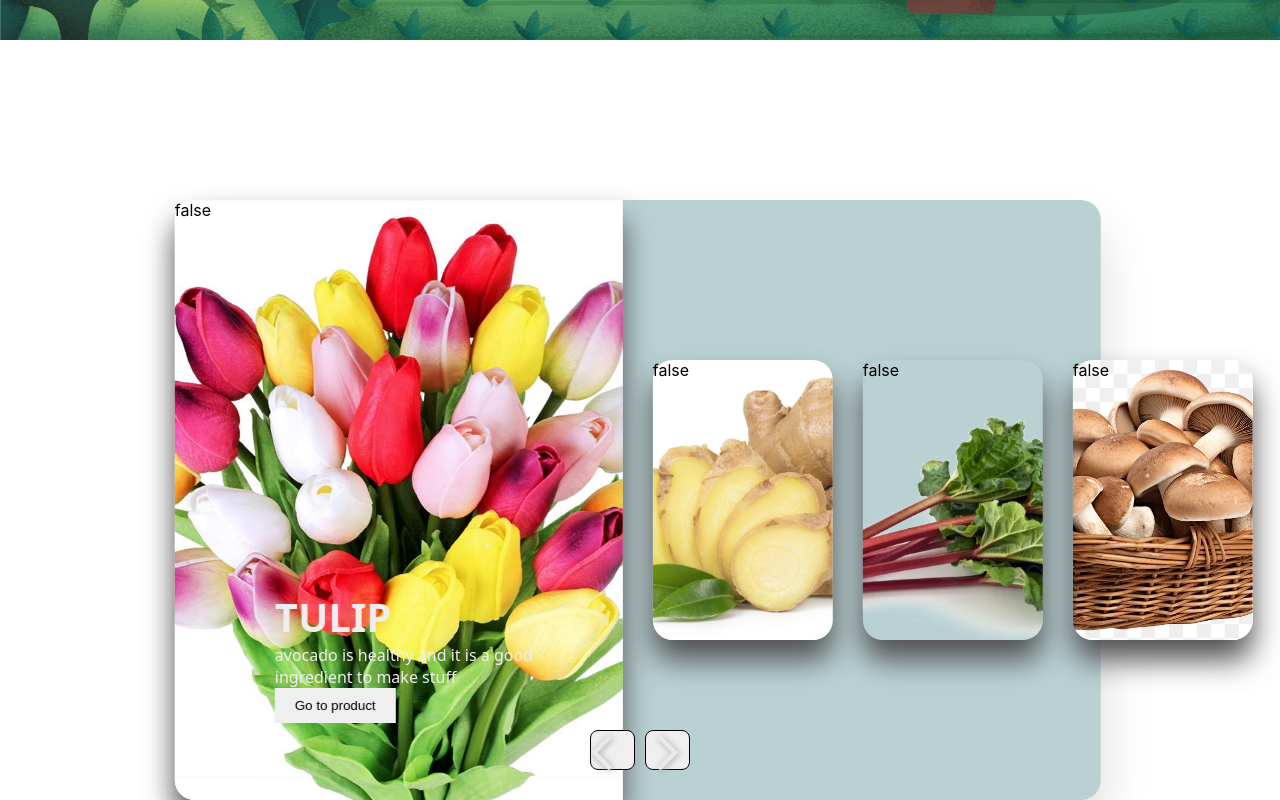
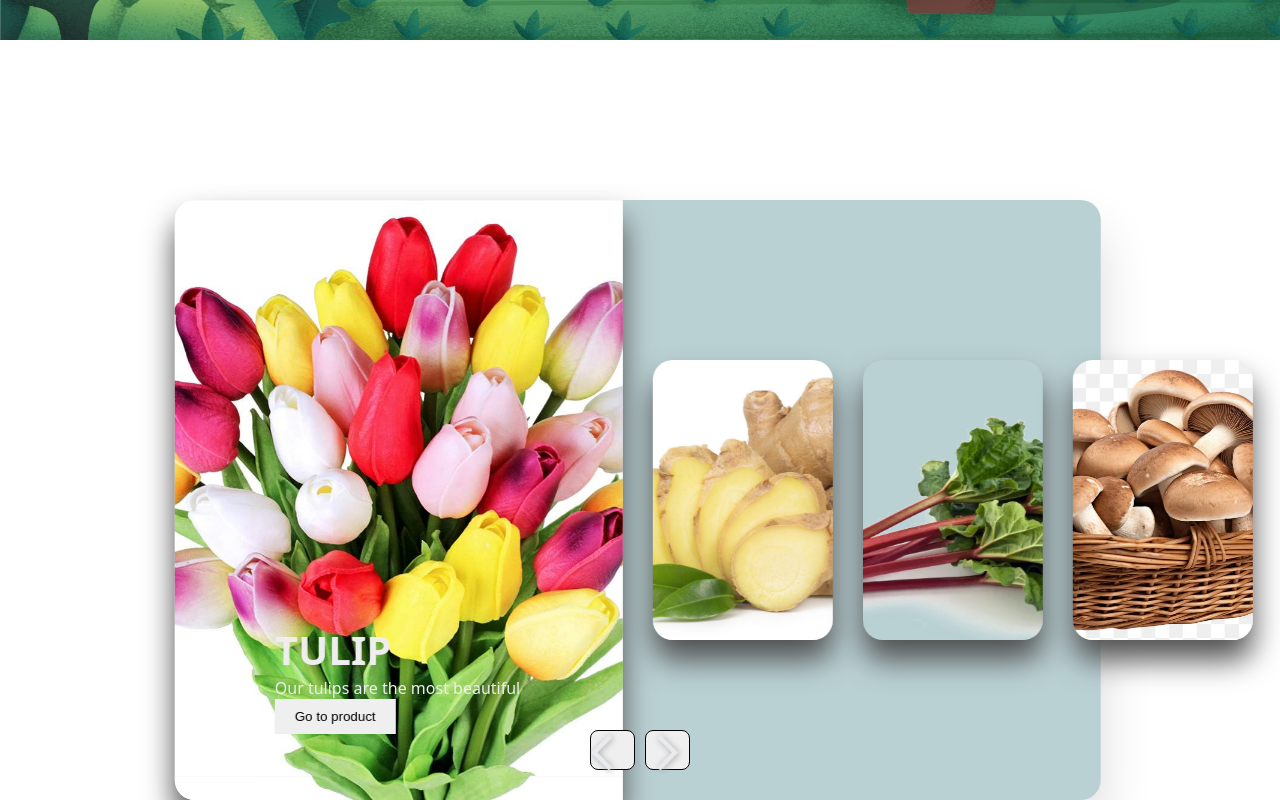
Before and after one commit to matanpost/farmers_garden, a React (Create React App) app: page / in a window 1280 px wide. Shown: the part 460-1260 px from the top of the page. Built offline with nearby package versions, Linux system fonts and the light colour scheme.

Commit message:
carousel, controler and productsContext are complete.

```diff
--- a/package.json
+++ b/package.json
@@ -18,7 +18,7 @@
     "web-vitals": "^2.1.4"
   },
   "scripts": {
-    "start": "PORT=4000 react-scripts start ",
+    "start": "set PORT=4000 && react-scripts start ",
     "build": "react-scripts build",
     "test": "react-scripts test",
     "eject": "react-scripts eject"
@@ -40,5 +40,9 @@
       "last 1 firefox version",
       "last 1 safari version"
     ]
+  },
+  "devDependencies": {
+    "@babel/plugin-proposal-private-property-in-object": "^7.21.11",
+    "cross-env": "^7.0.3"
   }
 }
--- a/src/components/carousel/Carousel.tsx
+++ b/src/components/carousel/Carousel.tsx
@@ -1,36 +1,20 @@
 /* eslint-disable no-useless-concat */
-import { FC, PropsWithChildren, useRef } from "react"
+import { FC, useRef } from "react"
 import styles from "./Carousel.module.css"
 import rightArrow from '../../assets/arrow_forward.png'
 import leftArrow from '../../assets/arrow_back.png'
-import { useCarousel } from "../../context/CarouselContext"
-import * as data from "../../data/items.json"
-
-const itemsString = JSON.stringify(data);
-const items = JSON.parse(itemsString).items
+import { ProductType } from "./Item"
 
 type CarouselProps = {
-    goToNextSlide: () => void
-    goToPrevSlide: () => void
-    currentIndex: number
-    items: Item[]
-    element?: HTMLDivElement | null
+    productsList: ProductType[]
 }
 
-type Item = {
-    id: number;
-    name: string;
-    price: string;
-    imgUrl?: string;
-    measurementUnit?: string;
-}
+const Carousel: FC<CarouselProps> = ({productsList }) => {
 
-const Carousel: FC<any> = () => {
-    const el = useRef< HTMLDivElement | null >(null);
-    const { goToNextSlide, goToPrevSlide, currentIndex } = useCarousel();
+    const el = useRef<HTMLDivElement | null>(null);
+    let currentIndex = 0;
 
     const handleNextSlide = () => {
-        goToNextSlide();
         const slide = el.current;
         !slide ? console.log('element with class slide was not selected')
             :
@@ -38,7 +22,6 @@ const Carousel: FC<any> = () => {
     };
 
     const handlePrevSlide = () => {
-        goToPrevSlide();
         const slide = el.current;
         !slide ? console.log('element with class slide was not selected')
             :
@@ -51,47 +34,19 @@ const Carousel: FC<any> = () => {
         <section className={styles.section} >
             <div className={styles.container}>
                 <div className={styles.slide} ref={el} >
-                {items.map((slide: Item, index: number) => (
+                    {productsList.map((slide: ProductType, index: number) => (
                         <div key={index} className={index === currentIndex ? [styles.item, styles.active].join(' ') : styles.item} style={{ backgroundImage: `url(${slide.imgUrl})` }}>
-                        { index === currentIndex ? 'true': 'false' }
+                            {/* {index === currentIndex ? 'true' : 'false'} */}
 
                             <div className={styles.content}>
                                 <div className={styles.name}>{slide.name}</div>
-                        <div>avocado is healthy and it is a good ingredient to make stuff</div>
+                                <div>{slide.wordsToSale}</div>
                                 <button>Go to product</button>
                             </div>
                         </div>
                     )
                     )}
 
-                {/* <div className={[styles.item, styles.active].join(' ')}>
-                    <div className={styles.content}>
-                        <div className={styles.name}>Tulips</div>
-                        <div>avocado is healthy and it is a good ingredient to make stuff</div>
-                        <button>Go to product</button>
-                    </div>
-                </div>
-                <div className={styles.item}>
-                    <div className={styles.content}>
-                        <div className={styles.name}>Ginger</div>
-                        <div>avocado is healthy and it is a good ingredient to make stuff</div>
-                        <button>Go to product</button>
-                    </div>
-                </div>
-                <div className={styles.item}>
-                    <div className={styles.content}>
-                        <div className={styles.name}>Rabarber</div>
-                        <div>avocado is healthy and it is a good ingredient to make stuff</div>
-                        <button>Go to product</button>
-                    </div>
-                </div>
-                <div className={styles.item}>
-                    <div className={styles.content}>
-                        <div className={styles.name}>Mushrooms</div>
-                        <div>avocado is healthy and it is a good ingredient to make stuff</div>
-                        <button>Go to product</button>
-                    </div>
-                </div> */}
                 </div>
             </div>
             <div className={styles.button}>
--- a/src/components/carousel/CarouselControler.tsx
+++ b/src/components/carousel/CarouselControler.tsx
@@ -1,57 +1,17 @@
-import React, { FC, PropsWithChildren, ReactNode } from 'react';
+import React, { FC } from 'react';
 import Carousel from "./Carousel";
-import { useCarousel } from '../../context/CarouselContext';
-import * as data from "../../data/items.json"
-
-const itemsString = JSON.stringify(data);
-const items = JSON.parse(itemsString).items
+import { useProducts } from '../../context/ProductsContext';
 
 
-type Item = {
-    id: number;
-    name: string;
-    price: string;
-    imgUrl: string;
-    measurementUnit?: string;
-}
-
-
-// type CarouselControlerProps<P = unknown> = P & { children?: ReactNode } & {};
 
 const CarouselControler: FC<any> = () => {
 
-  const { goToNextSlide, goToPrevSlide, currentIndex } = useCarousel();
-  console.log('test: carouselControler');
-
-  // let next = document.querySelector('.next')
-  // let prev = document.querySelector('#left-arrow')
-
-  // next !== null ?
-  // next.addEventListener('click', function(){
-  //   let items = document.querySelectorAll('.item')
-  //   document.querySelector('.slide')?.appendChild(items[0])
-  // }) :
-  // console.log('A problem occurred in Next buttun finction');
-
-  // const nextButton = () => {
-  //   let items = document.querySelectorAll('.item')
-  //   document.querySelector('.slide')?.appendChild(items[0])
-  // }
-
-  // prev !== null ?
-  // prev.addEventListener('click', function(){
-  //   let items = document.querySelectorAll('.item')
-  //   document.querySelector('.slide')?.prepend(items[items.length - 1])
-  // }) :
-  // console.log('A problem occurred in Prev buttun finction');
+  const productsList = useProducts();
 
 
   return (
 
-      // {items.map(
-
-      // )}
-      <Carousel goToNextSlide={goToNextSlide} goToPrevSlide={goToPrevSlide} currentIndex={currentIndex} items={items} />
+    <Carousel productsList={ productsList } />
 
   );
 }
--- /dev/null
+++ b/src/components/carousel/Item.tsx
@@ -0,0 +1,9 @@
+export type ProductType = {
+    id: number;
+    name: string;
+    price: string;
+    imgUrl?: string;
+    measurementUnit?: string;
+    description?: string;
+    wordsToSale?: string;
+}
--- a/src/context/CarouselContext.tsx
+++ b/src/context/CarouselContext.tsx
@@ -1,9 +1,15 @@
 import { createContext, ReactNode, useContext, useRef, useState } from "react";
+import * as data from "../data/items.json"
+import { ProductType } from "../components/carousel/Item";
+
+const itemsString = JSON.stringify(data);
+let itemsArray:any [] = JSON.parse(itemsString).items
 
 type CarouselContextType = {
     currentIndex: number;
     goToNextSlide: () => void;
     goToPrevSlide: () => void;
+    items: ProductType[]
 };
 
 type CarouselContextProviderProps = {
@@ -18,21 +24,25 @@ export const useCarousel = () => {
 
 export const CarouselProvider = ({ children }: CarouselContextProviderProps) => {
     const [currentIndex, setCurrentIndex] = useState(0);
+    const [items, setItems] = useState(itemsArray);
 
     const element = useRef< HTMLDivElement | null >(null);
 
     const goToNextSlide = () => {
-        console.log('im the next button');
-
+        setCurrentIndex(prevIndex => (prevIndex + 1) % items.length);
+        const [firstItem, ...rest] = items;
+        setItems([...rest, firstItem]);
     };
 
     const goToPrevSlide = () => {
-        setCurrentIndex(prevIndex => (prevIndex - 1 + 5) % 5);
+        setCurrentIndex(prevIndex => (prevIndex - 1 + items.length) % items.length);
+        // const [...rest, lastItem] = items;
+        // setItems([lastItem, ...rest]);
     };
 
 
     return (
-        <CarouselContext.Provider value={{ currentIndex, goToNextSlide, goToPrevSlide }}>
+        <CarouselContext.Provider value={{ currentIndex, goToNextSlide, goToPrevSlide, items }}>
             {children}
         </CarouselContext.Provider>
     );
--- /dev/null
+++ b/src/context/ProductsContext.tsx
@@ -0,0 +1,38 @@
+import { ReactNode, createContext, useContext, useState } from "react";
+import * as data from "../data/items.json";
+
+
+type ProductType = {
+    id: number;
+    name: string;
+    price: string;
+    imgUrl?: string;
+    measurementUnit?: string;
+    description?: string;
+    wordsToSale?: string;
+}
+
+
+
+const ProductsContext = createContext({} as ProductType[]);
+
+export const useProducts = () => {
+    return useContext(ProductsContext)
+}
+type ProductsContextProviderProps = {
+    children: ReactNode
+}
+
+export const ProductsContextProvider = ({ children }: ProductsContextProviderProps) => {
+
+    const itemsString = JSON.stringify(data);
+    const itemsArray: ProductType[] = JSON.parse(itemsString).items
+
+    const [productsList, setProductsList] = useState<ProductType[]>(itemsArray)
+
+    return (
+    <ProductsContext.Provider value={ productsList }>
+        {children}
+    </ProductsContext.Provider>
+    )
+}
--- a/src/data/items.json
+++ b/src/data/items.json
@@ -5,35 +5,45 @@
             "name": "Avocado",
             "price": "10€/kg",
             "imgUrl": "/images/avocado-basket.webp",
-            "measurementUnit": "kg"
+            "measurementUnit": "kg",
+            "description": "",
+            "wordsToSale": "Avocado is helthy for you"
         },
         {
             "id": 2,
             "name": "Tulip",
             "price": "1€/unit",
             "imgUrl": "/images/tulips.jpg",
-            "measurementUnit": "unit"
+            "measurementUnit": "unit",
+            "description": "",
+            "wordsToSale": "Our tulips are the most beautiful"
         },
         {
             "id": 3,
             "name": "Ginger",
             "price": "4€/100gr",
             "imgUrl": "/images/ginger1.jpg",
-            "measurementUnit": "gr"
+            "measurementUnit": "gr",
+            "description": "",
+            "wordsToSale": "Ginger is healthy for you"
         },
         {
             "id": 4,
             "name": "Rabarber",
             "price": "7€/kg",
             "imgUrl": "/images/rabarber.webp",
-            "measurementUnit": "gr"
+            "measurementUnit": "gr",
+            "description": "",
+            "wordsToSale": "It tastes amazing"
         },
         {
             "id": 5,
             "name": "Mushrooms",
             "price": "4€/kg",
             "imgUrl": "/images/mushroomsBasket.webp",
-            "measurementUnit": "gr"
+            "measurementUnit": "gr",
+            "description": "",
+            "wordsToSale": "The best quality you can find"
         }
     ]
 }
--- a/src/index.css
+++ b/src/index.css
@@ -5,6 +5,7 @@ body {
     sans-serif;
   -webkit-font-smoothing: antialiased;
   -moz-osx-font-smoothing: grayscale;
+  overflow-x: hidden;
 }
 
 code {
--- a/src/pages/Homepage.module.css
+++ b/src/pages/Homepage.module.css
@@ -5,4 +5,5 @@
     background-size: 100vw 100%;
     width: 100vw;
     height: 500px;
+    overflow: hidden;
 }
--- a/src/pages/Homepage.tsx
+++ b/src/pages/Homepage.tsx
@@ -1,5 +1,5 @@
 import React, { FC, PropsWithChildren } from 'react';
-import CarouselControler from "../components/carousel/Carousel";
+import CarouselControler from "../components/carousel/CarouselControler";
 import styles from './Homepage.module.css'
 import { CarouselProvider } from '../context/CarouselContext';
 
@@ -10,7 +10,7 @@ const Homepage: FC<HompageProps> = () => {
     <CarouselProvider>
 
       <CarouselControler />
-      </CarouselProvider>
+    </CarouselProvider>
   );
 }
 
```
Also changed, not shown: src/App.tsx (+16 -17 lines), 2 other files (tests, documents, lock files or other folders). Lines whose indentation alone changed are shown as unchanged.
